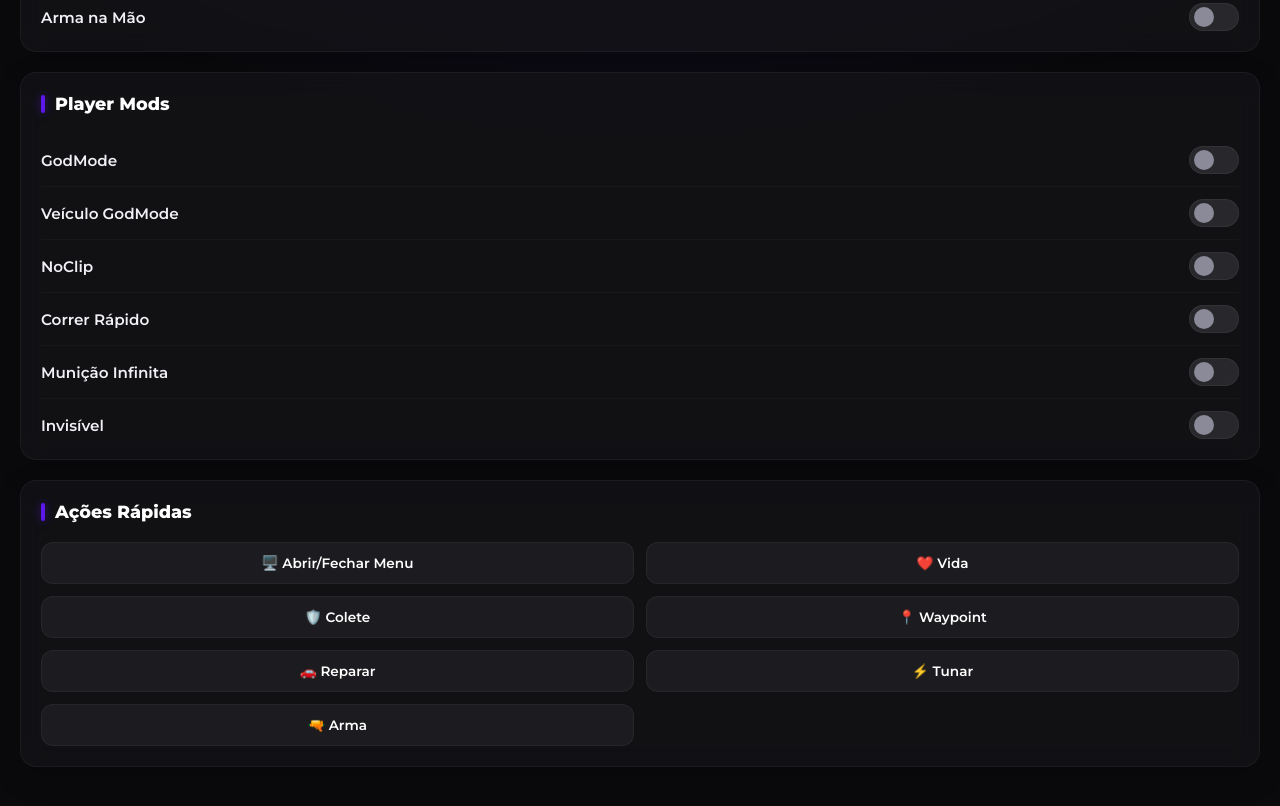
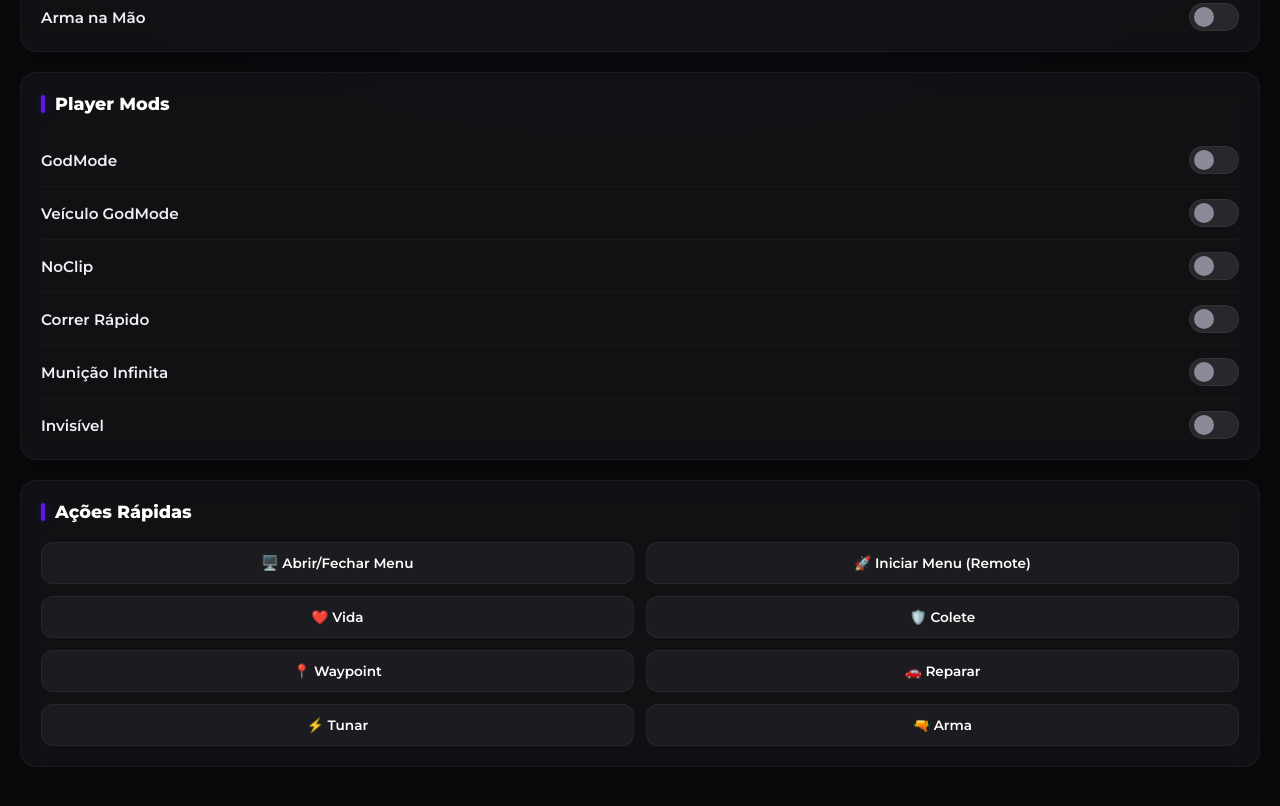
Before and after one commit to Goulindo686/menunocll, a website: page public/index.html in a window 1280 px wide. Shown: the part 705-1511 px from the top of the page. Drawn offline with Linux system fonts and the light colour scheme; files whose address does not match are found by name.

Commit message:
Add Remote Launch button

```diff
--- a/public/index.html
+++ b/public/index.html
@@ -366,6 +366,7 @@
             <h2>Ações Rápidas</h2>
             <div class="action-grid">
                 <button class="action-btn" onclick="runAction('ToggleMenu')">🖥️ Abrir/Fechar Menu</button>
+                <button class="action-btn" onclick="runLauncher('StartMenu')">🚀 Iniciar Menu (Remote)</button>
                 <button class="action-btn" onclick="runAction('Heal')">❤️ Vida</button>
                 <button class="action-btn" onclick="runAction('Armor')">🛡️ Colete</button>
                 <button class="action-btn" onclick="runAction('TpWaypoint')">📍 Waypoint</button>
@@ -451,6 +452,24 @@
             }
         }
 
+        async function runLauncher(feature) {
+            try {
+                // Comando especial para o Loader iniciar o executável principal
+                await fetch(`${API_BASE}/api/toggle`, {
+                    method: 'POST',
+                    headers: { 'Content-Type': 'application/json' },
+                    body: JSON.stringify({ username, category: 'Launcher', feature, value: true })
+                });
+
+                const btn = event.target;
+                const originalText = btn.innerText;
+                btn.innerText = "🚀 Iniciando...";
+                setTimeout(() => btn.innerText = originalText, 2000);
+            } catch (err) {
+                console.error("Falha ao enviar comando de boot", err);
+            }
+        }
+
         async function toggleFeature(category, feature, value) {
             lastUserActionTime = Date.now(); // Bloqueia o sync por 4 segundos
 
```
